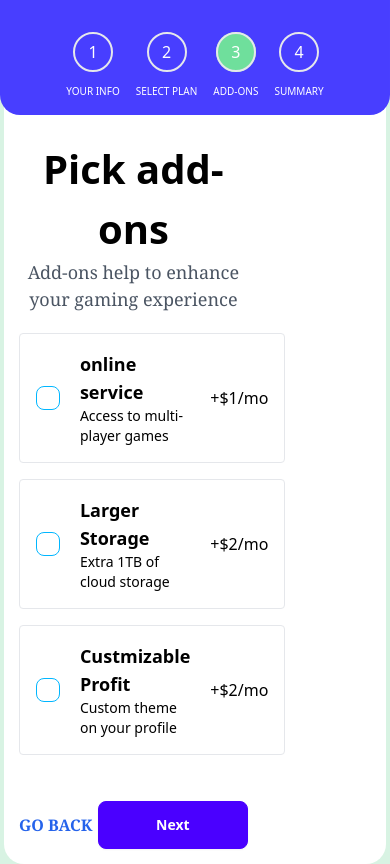
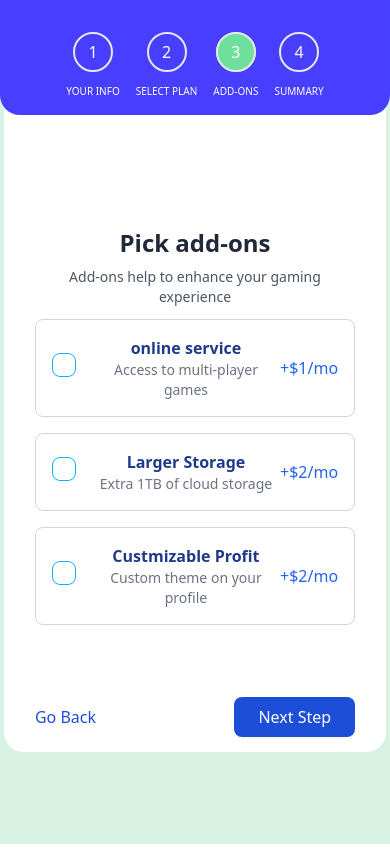
Before and after one commit to Brielle28/Multi-step-form, a React (Vite) app: page /addons in a window 390 px wide. Built offline with nearby package versions, Linux system fonts and the light colour scheme.

Commit message:
responsive ui: adds on

```diff
--- a/src/Components/Dashboard/AddOns/AddOns.jsx
+++ b/src/Components/Dashboard/AddOns/AddOns.jsx
@@ -1,30 +1,57 @@
-import React, { useContext } from "react";
-import { Link } from "react-router-dom";
+import { useContext, useState } from "react";
+import { Link, useNavigate } from "react-router-dom";
 import MonthlyAddOn from "./MonthlyAddOns";
 import YearlyAddOn from "./YearlyAddOns";
 import { UserContext } from "../../Context/UserProvider";
 
 const AddOns = () => {
-  const { selectedPlan } = useContext(UserContext);
+  const { selectedPlan, selectedAddOns } = useContext(UserContext);
+  const [error, setError] = useState("");
+  const navigate = useNavigate();
+
+  const handleNext = (e) => {
+    e.preventDefault();
+    if (selectedAddOns.length === 0) {
+      setError("Please select at least one add-on to continue");
+      // Scroll to the top to show the error
+      window.scrollTo({ top: 0, behavior: "smooth" });
+    } else {
+      navigate("/summary");
+    }
+  };
 
   return (
-    <div className="flex flex-col max-w-[65%] items-start text-black mt-7 gap-5">
-      <div className="flex flex-col items-start">
-        <h1 className="font-poppins font-bold text-[40px]">Pick add-ons</h1>
-        <p className="text-gray-600 font-serif text-[18px] font-extralight">
+    <div className="flex flex-col w-full max-w-xl px-4 mx-auto md:px-0">
+      <div className="mb-3">
+        <h1 className="mt-6 mb-2 text-2xl font-bold sm:text-3xl md:text-4xl md:mt-">Pick add-ons</h1>
+        <p className="text-sm text-gray-600 sm:text-base">
           Add-ons help to enhance your gaming experience
         </p>
       </div>
-      <div>{selectedPlan === "monthly" ? <MonthlyAddOn /> : <YearlyAddOn />}</div>
-      <div className="flex flex-row items-center justify-between w-full text-center mt-[10px]">
-        <Link to="/plan">
-          <h5 className="text-[16px] font-serif font-bold text-blue-600">
-            GO BACK
-          </h5>
+
+      {error && (
+        <div className="flex items-center justify-between px-4 py-1 mb-4 text-red-700 bg-red-100 border border-red-400 rounded">
+          <span>{error}</span>
+          <button onClick={() => setError("")} className="font-bold text-red-700">
+            ×
+          </button>
+        </div>
+      )}
+
+      <div className="w-full mb-8">
+        {selectedPlan === "monthly" ? <MonthlyAddOn /> : <YearlyAddOn />}
+      </div>
+
+      <div className="flex items-center justify-between w-full pt-6 mt-4">
+        <Link to="/plan" className="font-medium text-blue-700 transition-colors hover:text-blue-800">
+          Go Back
         </Link>
-        <Link to="/summary">
-          <button className="btn btn-primary w-[150px] text-white">Next</button>
-        </Link>
+        <button
+          onClick={handleNext}
+          className="px-6 py-2 font-medium text-white transition-colors bg-blue-700 rounded-lg shadow-sm hover:bg-blue-800"
+        >
+          Next Step
+        </button>
       </div>
     </div>
   );
--- a/src/Components/Dashboard/AddOns/MonthlyAddOns.jsx
+++ b/src/Components/Dashboard/AddOns/MonthlyAddOns.jsx
@@ -1,4 +1,5 @@
-import React, { useContext } from "react";
+// MonthlyAddOns.jsx
+import { useContext } from "react";
 import { MonthlyAddOns } from "../../Utils/AddsOn";
 import { UserContext } from "../../Context/UserProvider";
 
@@ -9,29 +10,38 @@ const MonthlyAddOn = () => {
     toggleAddOn(addOn);
   };
 
-  console.log(selectedAddOns)
+  const isSelected = (item) => {
+    return selectedAddOns.some(addon => addon.id === item.id);
+  };
 
   return (
-    <div className="flex flex-col items-center justify-center">
+    <div className="flex flex-col gap-4">
       {MonthlyAddOns.map((item) => (
         <div
           key={item.id}
-          className="flex flex-row items-center justify-center text-center gap-5 w-full max-w-md mb-4 p-4 border rounded "
+          className={`flex items-center border rounded-lg p-4 cursor-pointer transition-all hover:border-blue-500 ${
+            isSelected(item) ? "border-blue-500 bg-blue-50" : "border-gray-300"
+          }`}
+          onClick={() => handleToggle(item)}
         >
-          <div className="form-control">
+          <div className="mr-4">
             <input
               type="checkbox"
               className="checkbox checkbox-info"
-              checked={selectedAddOns.includes(item)}
-              onChange={() => handleToggle(item)}
+              checked={isSelected(item)}
+              onChange={(e) => {
+                // Prevent the click from propagating to avoid double toggle
+                e.stopPropagation();
+                handleToggle(item);
+              }}
             />
           </div>
-          <div className="flex flex-col items-start justify-center text-left">
-            <h3 className="text-lg font-semibold">{item.title}</h3>
-            <p className="text-sm">{item.description}</p>
+          <div className="flex-grow">
+            <h3 className="font-semibold text-blue-900">{item.title}</h3>
+            <p className="text-sm text-gray-500">{item.description}</p>
           </div>
-          <div className="text-right">
-            <p className="text-base font-medium">{item.pricing}</p>
+          <div className="font-medium text-blue-600 whitespace-nowrap">
+            {item.pricing}
           </div>
         </div>
       ))}
--- a/src/Components/Dashboard/AddOns/YearlyAddOns.jsx
+++ b/src/Components/Dashboard/AddOns/YearlyAddOns.jsx
@@ -1,4 +1,5 @@
-import React, { useContext } from "react";
+// YearlyAddOns.jsx
+import  { useContext } from "react";
 import { YearlyAddOns } from "../../Utils/AddsOn";
 import { UserContext } from "../../Context/UserProvider";
 
@@ -9,27 +10,38 @@ const YearlyAddOn = () => {
     toggleAddOn(addOn);
   };
 
+  const isSelected = (item) => {
+    return selectedAddOns.some(addon => addon.id === item.id);
+  };
+
   return (
-    <div className="flex flex-col items-center justify-center">
+    <div className="flex flex-col gap-4">
       {YearlyAddOns.map((item) => (
         <div
           key={item.id}
-          className="flex flex-row items-center justify-center text-center gap-5 w-full max-w-md mb-4 p-4 border rounded"
+          className={`flex items-center border rounded-lg p-4 cursor-pointer transition-all hover:border-blue-500 ${
+            isSelected(item) ? "border-blue-500 bg-blue-50" : "border-gray-300"
+          }`}
+          onClick={() => handleToggle(item)}
         >
-          <div className="form-control">
+          <div className="mr-4">
             <input
               type="checkbox"
               className="checkbox checkbox-info"
-              checked={selectedAddOns.includes(item)}
-              onChange={() => handleToggle(item)}
+              checked={isSelected(item)}
+              onChange={(e) => {
+                // Prevent the click from propagating to avoid double toggle
+                e.stopPropagation();
+                handleToggle(item);
+              }}
             />
           </div>
-          <div className="flex flex-col items-start justify-center text-left">
-            <h3 className="text-lg font-semibold">{item.title}</h3>
-            <p className="text-sm">{item.description}</p>
+          <div className="flex-grow">
+            <h3 className="font-semibold text-blue-900">{item.title}</h3>
+            <p className="text-sm text-gray-500">{item.description}</p>
           </div>
-          <div className="text-right">
-            <p className="text-base font-medium">{item.pricing}</p>
+          <div className="font-medium text-blue-600 whitespace-nowrap">
+            {item.pricing}
           </div>
         </div>
       ))}
--- a/src/Components/Dashboard/Plan/Plan.jsx
+++ b/src/Components/Dashboard/Plan/Plan.jsx
@@ -1,74 +1,44 @@
-// import React, { useContext } from "react";
-// import MonthlyPlan from "./MonthlyPlan";
-// import YearlyPlan from "./YearlyPlan";
-// import { Link, useNavigate } from "react-router-dom";
-// import { UserContext } from "../../Context/UserProvider";
-
-// const Plan = () => {
-//   const { selectedPlan, togglePlan } = useContext(UserContext);
-//   const navigate = useNavigate();
-
-//   return (
-//     <div className="flex flex-col max-w-[65%] items-start text-black mt-7 gap-5">
-//       <div className="flex flex-col items-start">
-//         <h1 className="font-poppins font-bold text-[40px]">Select your Plan</h1>
-//         <p className="text-gray-600 font-serif text-[18px] font-extralight">
-//           You have the option of monthly or yearly billing
-//         </p>
-//       </div>
-//       <div className="mt-5">
-//         {selectedPlan === "monthly" && <MonthlyPlan />}
-//         {selectedPlan === "yearly" && <YearlyPlan />}
-//       </div>
-//       <div className="flex flex-row items-center justify-center w-full gap-5">
-//         <div className="form-control">
-//           <label className="flex gap-3 cursor-pointer label">
-//             <span className="label-text">Monthly</span>
-//             <input
-//               type="checkbox"
-//               className="toggle"
-//               checked={selectedPlan === "yearly"}
-//               onChange={togglePlan}
-//             />
-//             <span className="label-text">Yearly</span>
-//           </label>
-//         </div>
-//       </div>
-//       <div className="flex flex-row items-center justify-between w-full text-center mt-[60px]">
-//         <Link to="/personalinfo">
-//           <h5 className="text-[16px] font-serif font-bold text-blue-600">
-//             GO BACK
-//           </h5>
-//         </Link>
-//         <Link to="/addons">
-//           <button className="btn btn-primary w-[150px] text-white">
-//             Next
-//           </button>
-//         </Link>
-//       </div>
-//     </div>
-//   );
-// };
-
-// export default Plan;
-import React, { useContext } from "react";
+import { useContext, useState } from "react";
 import MonthlyPlan from "./MonthlyPlan";
 import YearlyPlan from "./YearlyPlan";
-import { Link, useNavigate } from "react-router-dom";
+import { Link,  } from "react-router-dom";
 import { UserContext } from "../../Context/UserProvider";
 
 const Plan = () => {
-  const { selectedPlan, togglePlan } = useContext(UserContext);
-  const navigate = useNavigate();
+  const { selectedPlan, togglePlan, formPlan } = useContext(UserContext);
+  // const navigate = useNavigate();
+  const [error, setError] = useState("");
+
+  const handleNextStep = (e) => {
+    if (!formPlan || !formPlan.tittle) {
+      e.preventDefault(); // Prevent navigation
+      setError("Please select a plan to continue");
+      // Scroll to error message if needed
+      window.scrollTo({ top: 0, behavior: "smooth" });
+    } else {
+      // Clear error if there was one
+      setError("");
+      // Navigation will proceed naturally through the Link
+    }
+  };
 
   return (
     <div className="flex flex-col justify-center w-full px-4 mx-auto text-black md:px-0 md:max-w-xl">
       <div className="mb-6">
-        <h1 className="mt-6 mb-2 text-2xl font-bold sm:text-3xl md:text-4xl md:mt-10">Select your Plan</h1>
+        <h1 className="mt-6 mb-2 text-2xl font-bold sm:text-3xl md:text-4xl md:mt-10">
+          Select your Plan
+        </h1>
         <p className="text-sm text-gray-600 sm:text-base">
           You have the option of monthly or yearly billing
         </p>
       </div>
+
+      {/* Error message */}
+      {error && (
+        <div className="p-3 mb-4 text-red-700 bg-red-100 rounded-md">
+          {error}
+        </div>
+      )}
 
       <div className="w-full mb-6">
         {selectedPlan === "monthly" && <MonthlyPlan />}
@@ -77,7 +47,11 @@ const Plan = () => {
 
       <div className="flex justify-center w-full mb-8">
         <div className="flex items-center gap-4 px-6 py-3 bg-gray-100 rounded-lg">
-          <span className={`font-medium ${selectedPlan === "monthly" ? "text-blue-800" : "text-gray-500"}`}>
+          <span
+            className={`font-medium ${
+              selectedPlan === "monthly" ? "text-blue-800" : "text-gray-500"
+            }`}
+          >
             Monthly
           </span>
           <label className="relative inline-flex items-center cursor-pointer">
@@ -89,7 +63,11 @@ const Plan = () => {
             />
             <div className="w-11 h-6 bg-gray-300 peer-focus:outline-none peer-focus:ring-2 peer-focus:ring-blue-300 rounded-full peer peer-checked:after:translate-x-full peer-checked:after:border-white after:content-[''] after:absolute after:top-[2px] after:left-[2px] after:bg-white after:border-gray-300 after:border after:rounded-full after:h-5 after:w-5 after:transition-all peer-checked:bg-blue-600"></div>
           </label>
-          <span className={`font-medium ${selectedPlan === "yearly" ? "text-blue-800" : "text-gray-500"}`}>
+          <span
+            className={`font-medium ${
+              selectedPlan === "yearly" ? "text-blue-800" : "text-gray-500"
+            }`}
+          >
             Yearly
           </span>
         </div>
@@ -101,7 +79,7 @@ const Plan = () => {
             Go Back
           </button>
         </Link>
-        <Link to="/addons">
+        <Link to="/addons" onClick={handleNextStep}>
           <button className="px-6 py-2 font-medium text-white transition-colors bg-blue-700 rounded-lg shadow-sm hover:bg-blue-800">
             Next Step
           </button>
```
Also changed, not shown: src/Components/Context/UserProvider.jsx (+6 -16 lines), src/Components/Dashboard/PersonalInfo/PersonalInfo.jsx (+1 -63 lines), src/Components/Dashboard/Plan/MonthlyPlan.jsx (+19 -66 lines), src/Components/Dashboard/Plan/YearlyPlan.jsx (+18 -70 lines).
